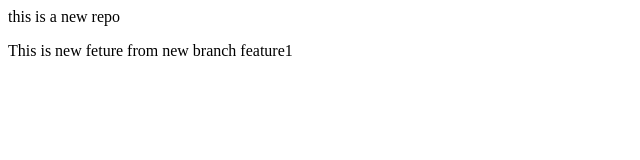
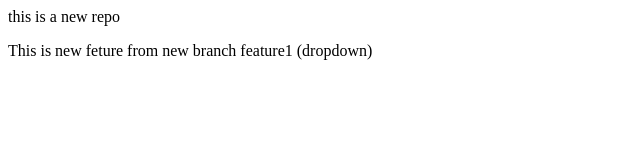
Before and after one commit to MusharrafA/localrepo, a plain HTML site: page index.html in a window 1280 px wide. Shown: the full height of the page, 0-640 px from the left. Drawn offline with Linux system fonts and the light colour scheme.

```diff
--- a/index.html
+++ b/index.html
@@ -1,2 +1,2 @@
 <p>this is a new repo</p>
-<p>This is new feture from new branch feature1</p>
+<p>This is new feture from new branch feature1 (dropdown)</p>
```
